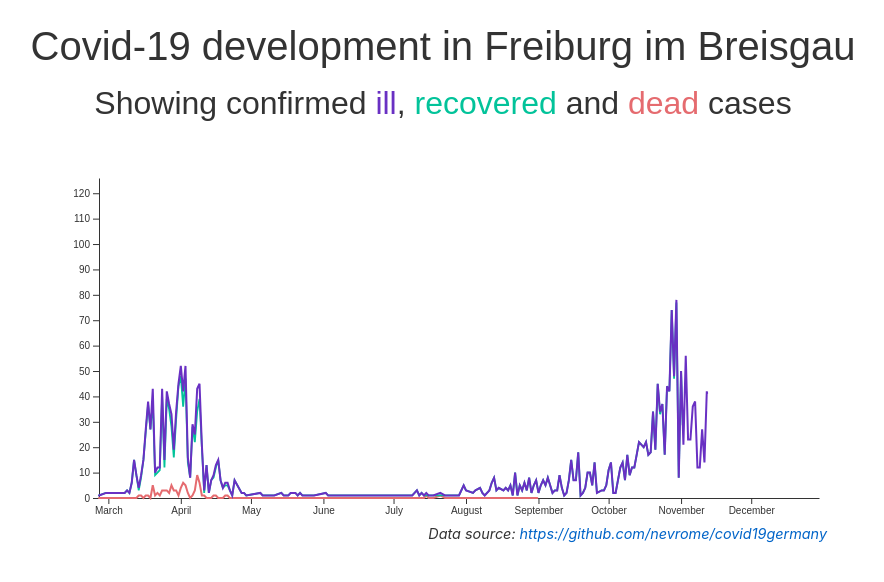
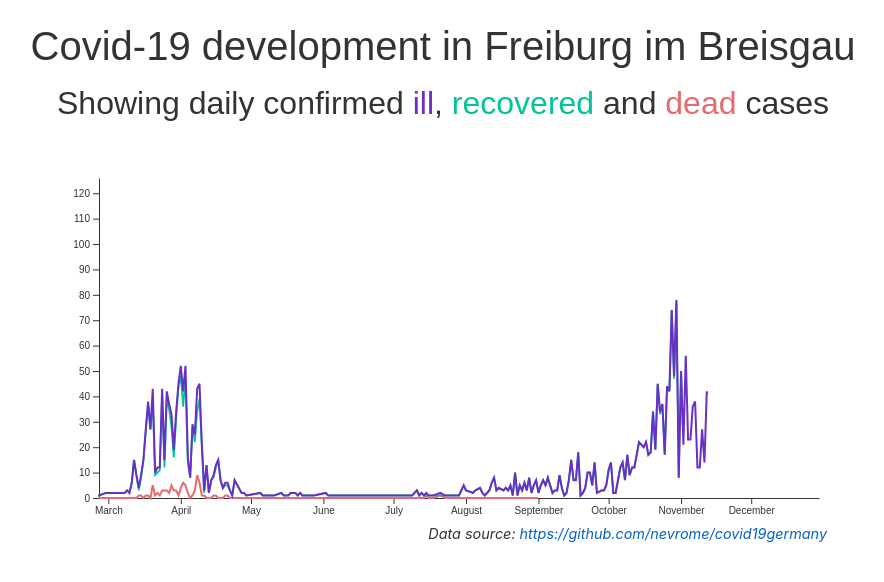
Before and after one commit to stefanreifenberg/svelte_d3_covidFR, a Svelte app: page / in a window 1280 px wide. Shown: the top 582 px of the page, without its empty margins (197-1081 px from the left). Built offline with nearby package versions, Linux system fonts and the light colour scheme.

Commit message:
update chart subtext

```diff
--- a/src/App.svelte
+++ b/src/App.svelte
@@ -10,7 +10,7 @@
 </script>
 
 <h1>Covid-19 development in Freiburg im Breisgau</h1>
-<h2>Showing confirmed <span style="color:#6930c3">ill</span>, <span style="color:#02c39a">recovered</span> and <span style="color:#e56b6f">dead</span> cases</h2>
+<h2>Showing daily confirmed <span style="color:#6930c3">ill</span>, <span style="color:#02c39a">recovered</span> and <span style="color:#e56b6f">dead</span> cases</h2>
 
 <main>
 	{#if lineChartData}
```
Also changed, not shown: public/build/bundle.js, 1 other file (tests, documents, lock files or other folders).
